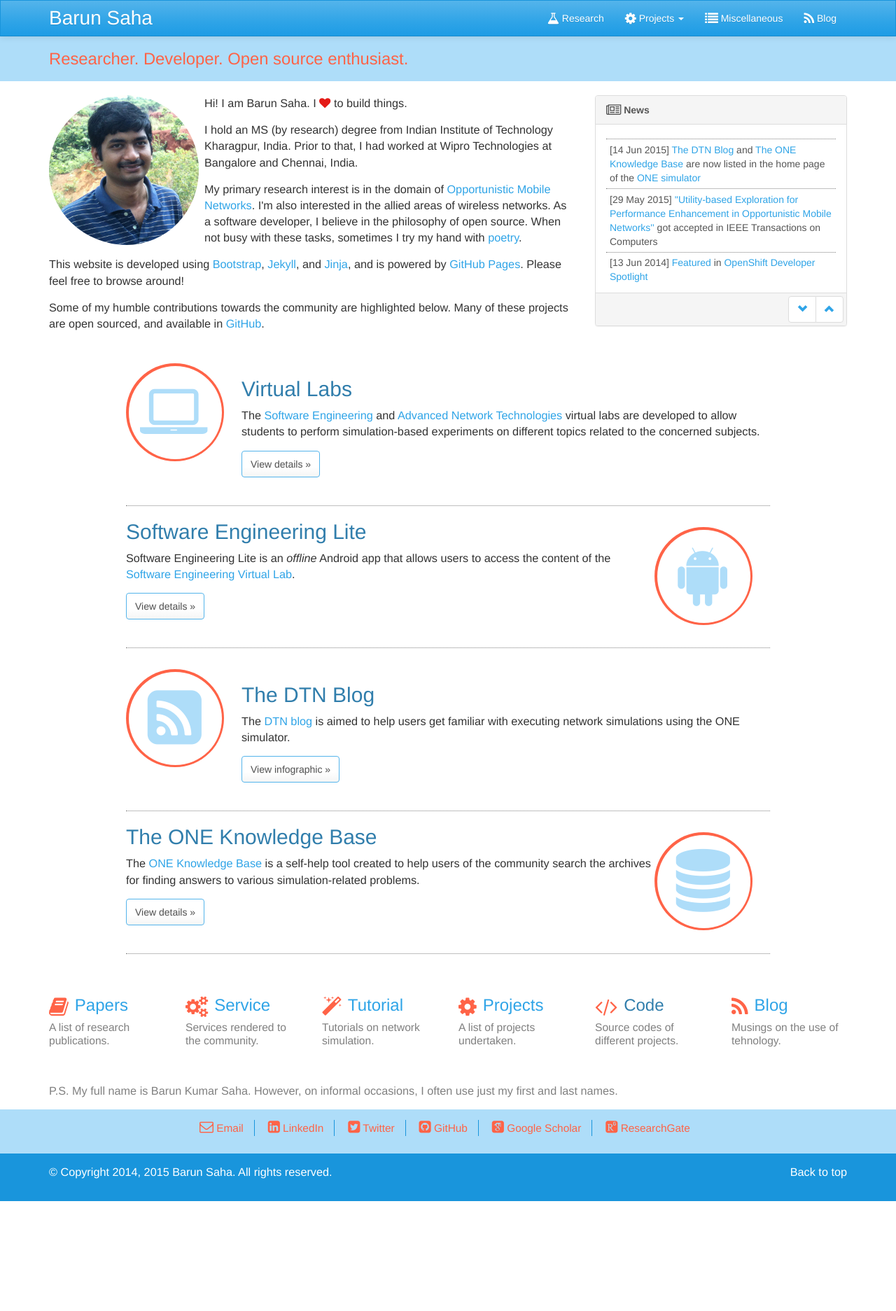
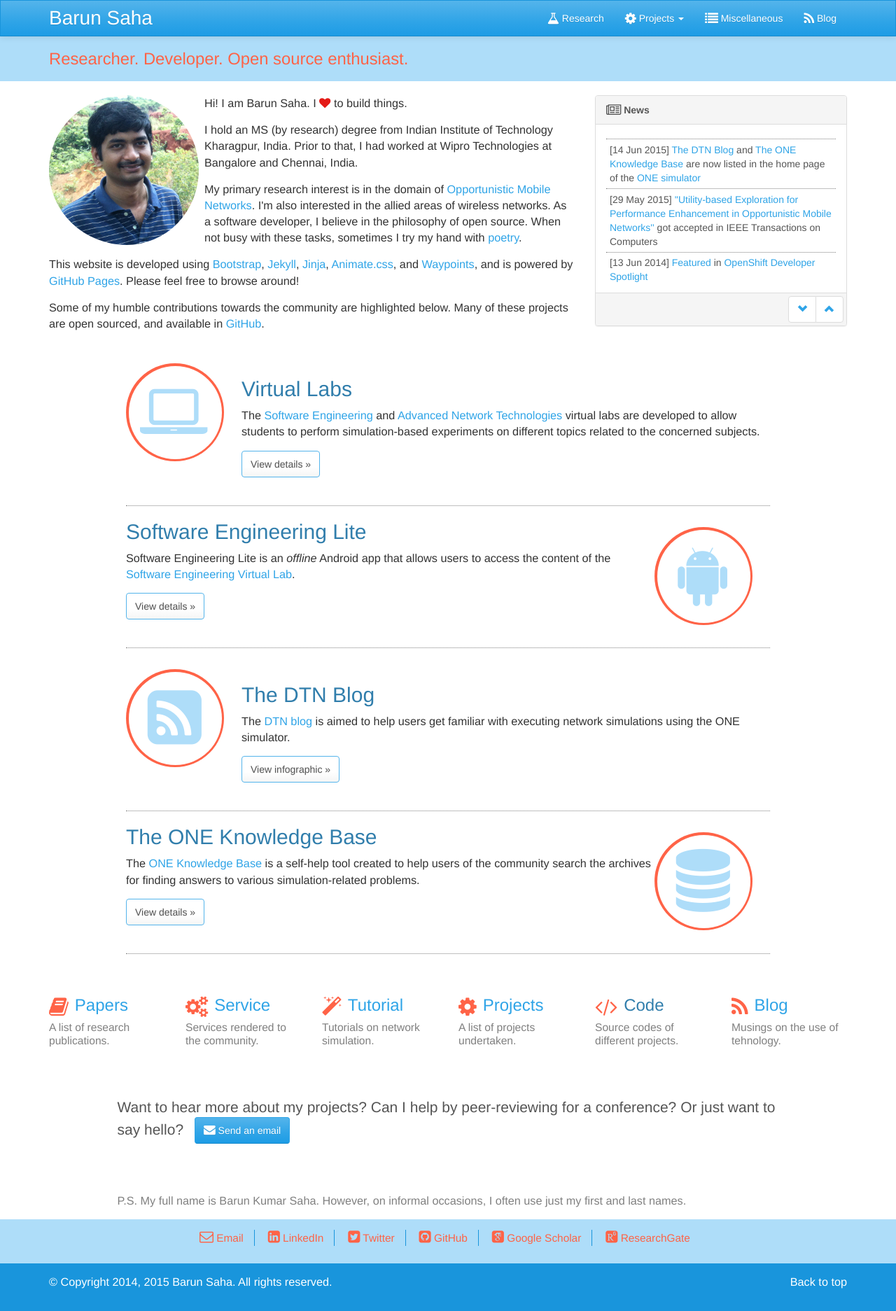
Before and after one commit to barun-saha/barun-saha.github.io, a Jekyll site: the page index.html, which Jekyll copies as it is, in a window 1280 px wide. Shown: the whole page at 70% size. Built offline with Jekyll 4.4.1, drawn with Linux system fonts in a browser that asks for light colours; nearby versions of some CDN libraries; some web fonts are replaced; before the commit the page ends 1716 px from its top, so only the background shows below that.

Commit message:
Added call to action in the home page

```diff
--- a/assets/css/custom.css
+++ b/assets/css/custom.css
@@ -478,3 +478,14 @@ p.h4.meta {
     font-size: 0.65em;
     line-height: 1.2em;
 }
+
+.say-hello {
+    padding-top: 50px;
+    padding-bottom: 20px;
+}
+.say-hello span {
+    font-size: 1.2em;
+}
+.say-hello a {
+    margin-left: 10px;
+}
--- a/assets/js/animation.js
+++ b/assets/js/animation.js
@@ -1,5 +1,5 @@
 $(document).ready(function(){
-    var selector = "#vls, #se-lite, #dtn-blog, #one-kb";
+    var selector = "#se-lite, #dtn-blog, #one-kb";
     $(selector).css("opacity", "0");
     $(selector).waypoint({
         handler: function(direction) {
--- a/index.html
+++ b/index.html
@@ -89,8 +89,10 @@ Researcher. Developer. Open source enthusiast.
                 <p>
                     This website is developed using
                     <a href="http://getbootstrap.com/">Bootstrap</a>,
-                    <a href="http://jekyllrb.com/">Jekyll</a>, and
-                    <a href="http://jinja.pocoo.org/">Jinja</a>, and is powered by <a href="https://pages.github.com/">
+                    <a href="http://jekyllrb.com/">Jekyll</a>,
+                    <a href="http://jinja.pocoo.org/">Jinja</a>,
+                    <a href="https://daneden.github.io/animate.css/">Animate.css</a>, and
+                    <a href="http://imakewebthings.com/waypoints/">Waypoints</a>, and is powered by <a href="https://pages.github.com/">
 					GitHub Pages</a>. Please feel free to browse around!
                 </p>
                 <p>
@@ -160,7 +162,7 @@ Researcher. Developer. Open source enthusiast.
             <dt>
                 <div class="circle circle-outer">
                     <div class="circle circle-inner">
-                        <span id="vls" class="fa fa-laptop circle-icon animated"
+                        <span class="fa fa-laptop circle-icon"
                               style="left: 12%; font-size: 90px;">
                         </span>
                     </div>
@@ -307,7 +309,13 @@ Researcher. Developer. Open source enthusiast.
                 <p class="h4 meta">Musings on the use of tehnology.</p>
             </div>
 
-            <div class="col-md-12">
+            <div class="col-md-10 col-md-offset-1 say-hello lead">
+                Want to hear more about my projects? Can I help by
+                peer-reviewing for a conference? Or just want to say hello?
+               <a class="btn btn-primary btn-md" role="button" href="http://www.google.com/recaptcha/mailhide/d?k=01IYUBDQ2JKZkPs0Rgd6hk0w==&amp;c=sMdCXMRqFcM-gVB_gXM_zApyU8k4udg27KfQ-ONgYug=" onclick="window.open('http://www.google.com/recaptcha/mailhide/d?k\07501IYUBDQ2JKZkPs0Rgd6hk0w\75\75\46c\75sMdCXMRqFcM-gVB_gXM_zApyU8k4udg27KfQ-ONgYug\075', '', 'toolbar=0,scrollbars=0,location=0,statusbar=0,menubar=0,resizable=0,width=500,height=300'); return false;" title="Reveal this e-mail address"> <span class="fa fa-envelope"></span> Send an email</a>
+            </div>
+
+            <div class="col-md-10 col-md-offset-1">
                 <p class="meta name">
                     P.S. My full name is Barun Kumar Saha. However, on informal occasions, I often use just my first and last names.
                 </p>
```
Also changed, not shown: templates/index.html (+12 -4 lines).
